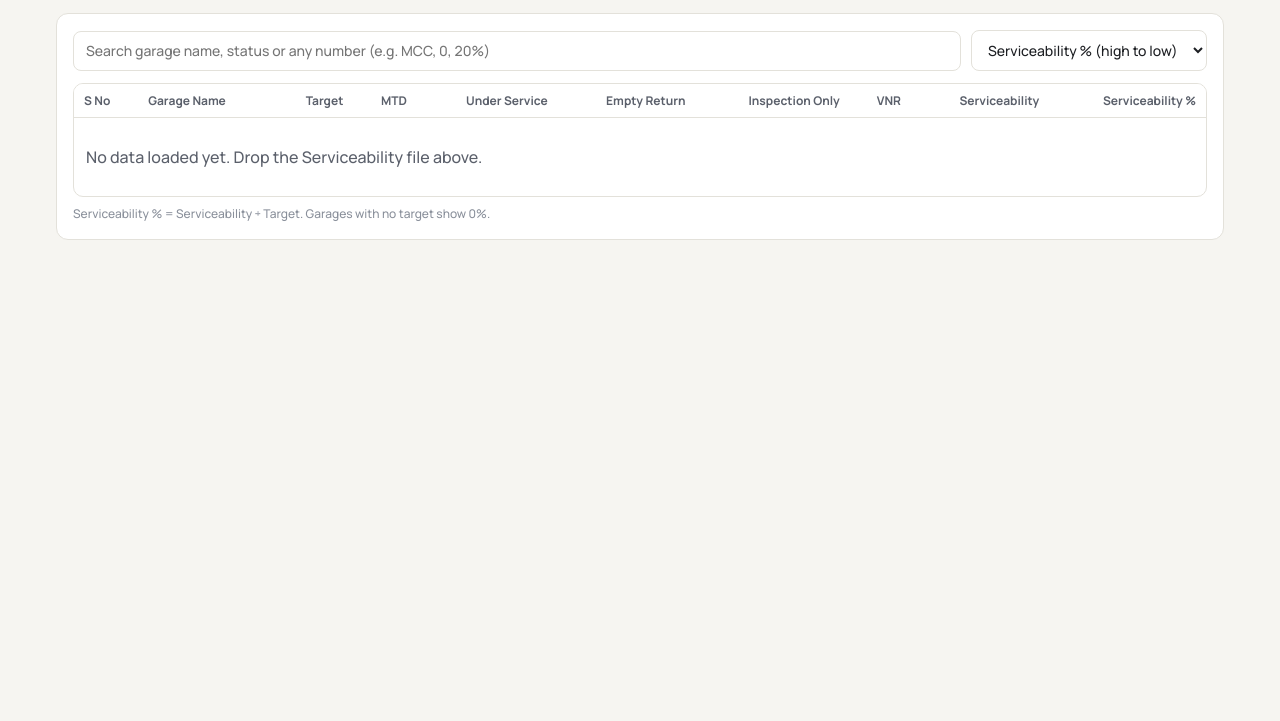
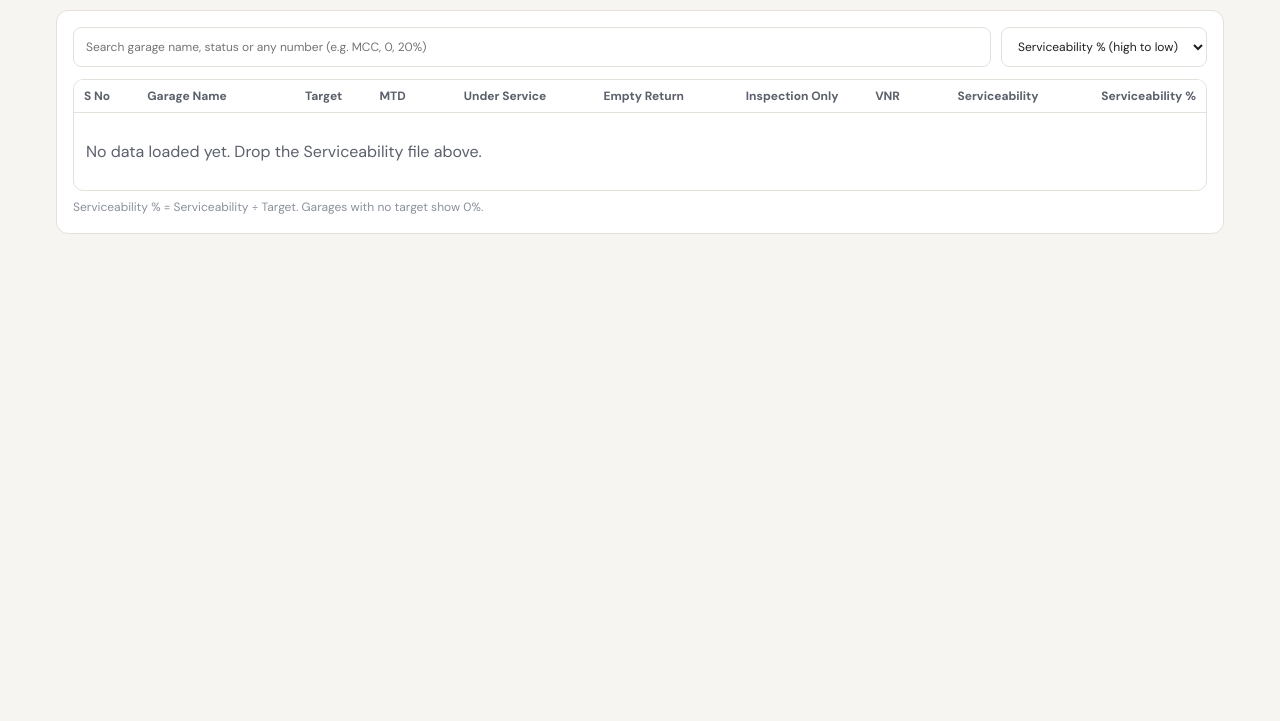
Before and after one commit to Thamaraiselvan2499/serviceability-dashboard, a website: page index.html in a window 1280 px wide. Shown: the part 79-800 px from the top of the page. Drawn offline with Linux system fonts and the light colour scheme; no server answers.

Commit message:
Update index.html

```diff
--- a/index.html
+++ b/index.html
@@ -1,6 +1,6 @@
 <title>Serviceability Table</title>
 <meta name="description" content="Serviceability table from the Serviceability Excel sheet. Drop the file to update.">
-<link rel="stylesheet" href="https://fonts.googleapis.com/css2?family=Manrope:wght@500;600;700;800&family=IBM+Plex+Mono:wght@400;500&display=swap">
+<link rel="stylesheet" href="https://fonts.googleapis.com/css2?family=DM+Sans:wght@400;500;700&display=swap">
 <style>
 :root {
   --bg: #f6f5f1;
@@ -16,7 +16,7 @@
   --critical: #b42323;
   --track: #ebe9e2;
   --drop: #fbfaf7;
-  --sans: "Manrope", system-ui, -apple-system, "Segoe UI", sans-serif;
+  --sans: "DM Sans", system-ui, -apple-system, "Segoe UI", sans-serif;
   color-scheme: light;
 }
 @media (prefers-color-scheme: dark) {
@@ -59,7 +59,7 @@ body {
   background: var(--bg);
   color: var(--ink);
   font-family: var(--sans);
-  font-size: 14px;
+  font-size: 9pt;
   line-height: 1.45;
 }
 .wrap {
@@ -216,7 +216,7 @@ tr.row-zero td.name { color: var(--critical); }
     });
   };
   var fmtInt = function (n) { return Math.round(n).toLocaleString("en-IN"); };
-  var pctTxt = function (n) { return (Math.round(n * 10) / 10).toFixed(n % 1 === 0 ? 0 : 1) + "%"; };
+  var pctTxt = function (n) { return Math.round(n) + "%"; };
   var fmtDate = function (d) {
     return d.toLocaleDateString("en-GB", { day: "2-digit", month: "short", year: "numeric" });
   };
```
